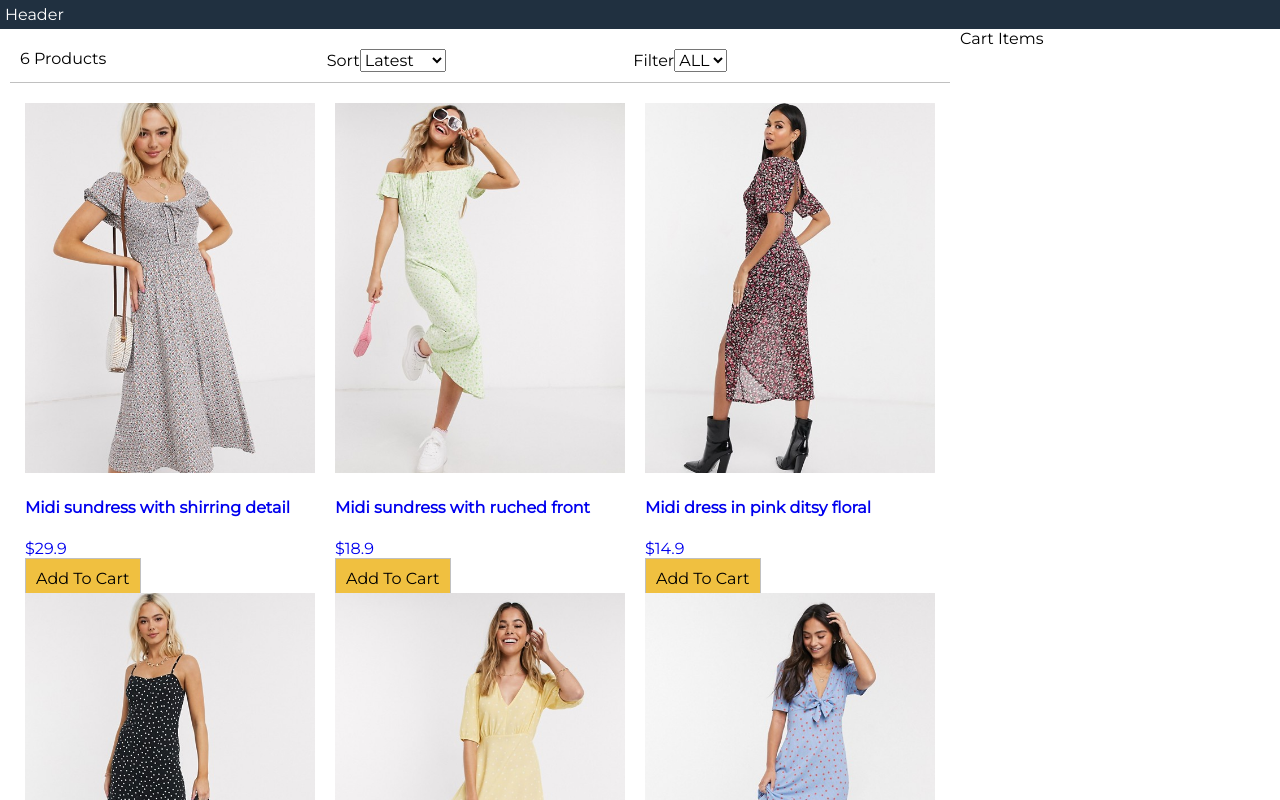
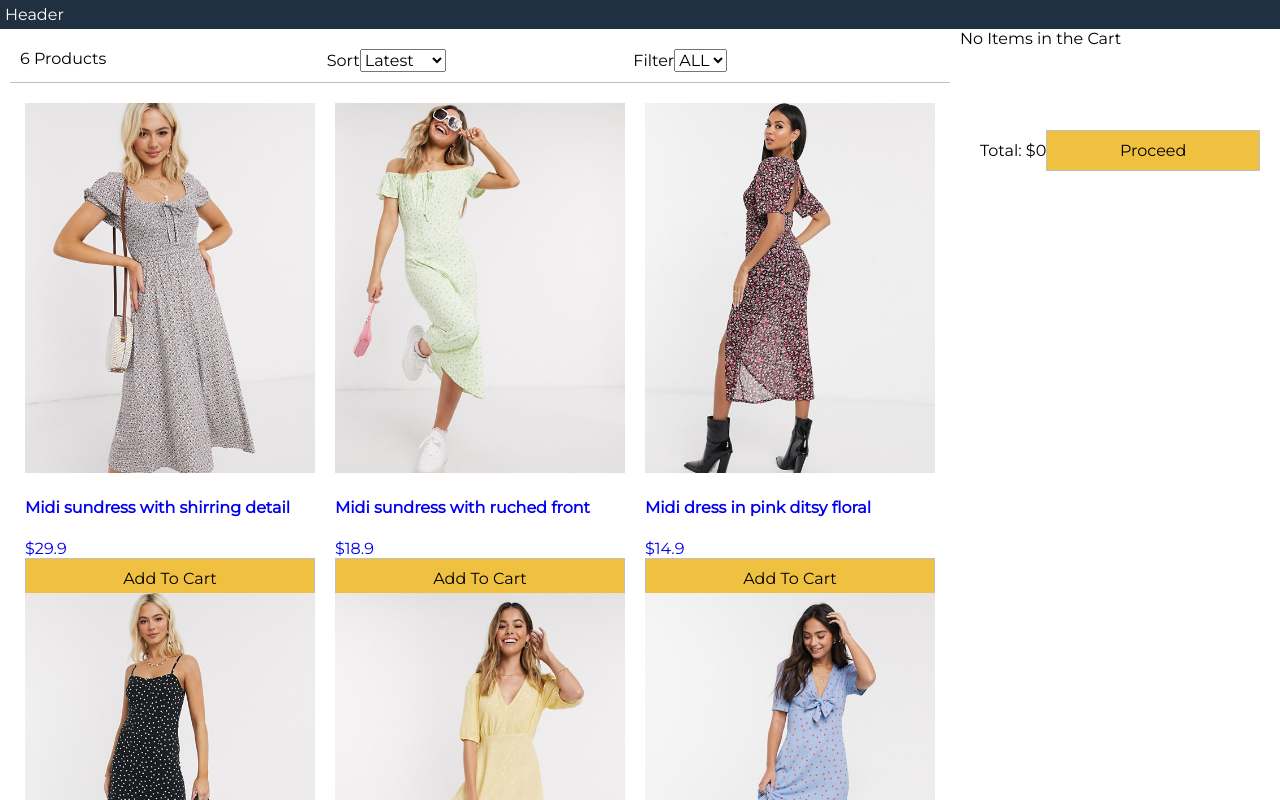
Before and after one commit to Fahad-Shinwari/amazon-clone, a React (Create React App) app: page / in a window 1280 px wide. Shown: the top 800 px of the page. Built offline with nearby package versions, Linux system fonts and the light colour scheme; the HTML template or start-up script is replaced by a standard one.

Commit message:
Added Add to cart

```diff
--- a/src/App.js
+++ b/src/App.js
@@ -2,6 +2,7 @@
 import Products from "./components/Products";
 import Filter from "./components/Filter";
 import data from './data.json'
+import Cart from "./components/Cart";
 
 class App extends React.Component {
   constructor(){
@@ -9,9 +10,44 @@
     this.state = {
       products:data.products,
       size:"",
-      sort:""
+      sort:"",
+      cartItems:[]
     }
   }
+
+  removeFromCart = (product) =>{
+    console.log(product);
+    const cartItems = this.state.cartItems.slice()
+
+    this.setState({
+      cartItems:cartItems.filter(item=>
+        item !== product
+      )
+    })
+  }
+
+  addToCart = (product) =>{
+    console.log(product);
+    const cartItems = this.state.cartItems.slice()
+    let alreadyExists = false
+    cartItems.forEach((item)=>{
+      if(item._id === product._id){
+        item.count++
+        alreadyExists = true
+      }
+    })
+    if(!alreadyExists){
+      cartItems.push({
+        ...product,
+        count:1
+      })
+    }
+    this.setState({
+      cartItems
+    })
+  }
+
+
 
   sortProducts = (e) =>{
     const sort = e.target.value
@@ -46,6 +82,7 @@
 
   }
   render(){
+    console.log(this.state.cartItems);
     return (
       <div className="App">
           <header>Header</header>
@@ -59,8 +96,8 @@
                    sortProducts= {this.sortProducts}
                    filterProducts = {this.filterProducts}
                    />
-                  <Products products={this.state.products} /></div>
-                <div className="sidebar">Cart Items</div>
+                  <Products products={this.state.products} addToCart={this.addToCart}  /></div>
+                <div className="sidebar"><Cart cartItems={this.state.cartItems} removeFromCart={this.removeFromCart}/></div>
             </div>
           </main>
           <footer>Footer try</footer>
--- /dev/null
+++ b/src/components/Cart.js
@@ -0,0 +1,45 @@
+import React, { Component } from 'react'
+import formatCurrency from '../util';
+
+export default class Cart extends Component {
+    render() {
+        console.log(this.props.cartItems);
+        return (
+            <>
+            <div>
+                {this.props.cartItems.length === 0 ? (
+                <div>
+                    No Items in the Cart
+                </div>):(
+                <div>
+                    There are {this.props.cartItems.length} in the cart
+                </div>) }
+            </div>
+            <div className="cart">
+                <ul className="cart-items">
+                    {this.props.cartItems.map((item)=>(
+                        <li key={item._id}>
+                            <div>
+                                <img src={item.image} alt={item.title} />
+                            </div>
+                            <div>
+                                {item.title}
+                            </div>
+                            <div className="right">
+                                {formatCurrency(item.price)} x {item.count} {" "}
+                                <button onClick={()=>this.props.removeFromCart(item)} >Remove</button>
+                            </div>
+                        </li>
+                    ))}
+                </ul>
+            </div>
+            <div className="cart">
+                <div className="total">
+                    Total: {formatCurrency(this.props.cartItems.reduce((a,c)=>a+(c.price*c.count),0))}
+                    <button className="button primary">Proceed</button>
+                </div>
+            </div>
+            </>
+        )
+    }
+}
--- a/src/components/Products.js
+++ b/src/components/Products.js
@@ -14,8 +14,9 @@
                             <img src={product.image} alt={product.title}></img>
                             <h4>{product.title}</h4>
                             <div>{formatCurrency(product.price)}</div>
-                            <button className="button primary">Add To Cart</button>
-                          </a>
+                            </a>
+                            <button onClick={()=>this.props.addToCart(product)} className="button primary">Add To Cart</button>
+
                           </div>
                         </li>
                     ))}
```
